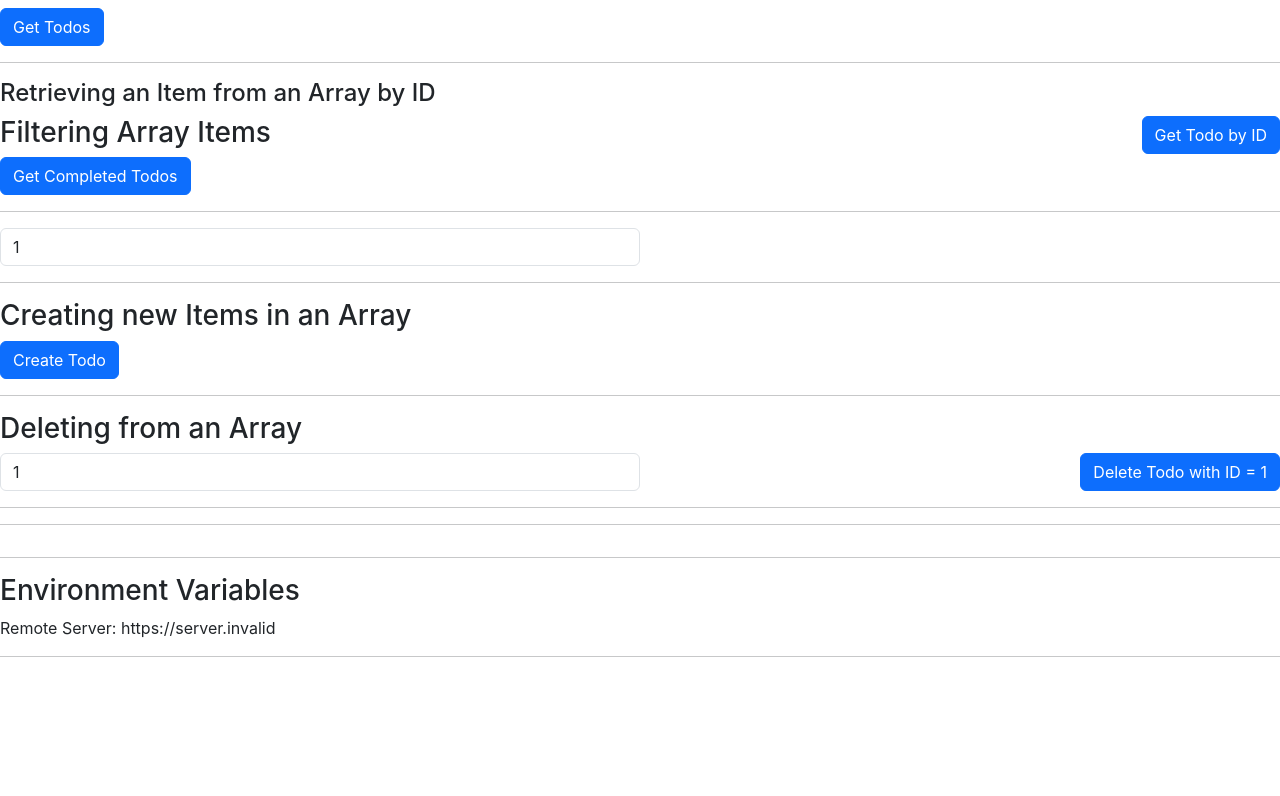
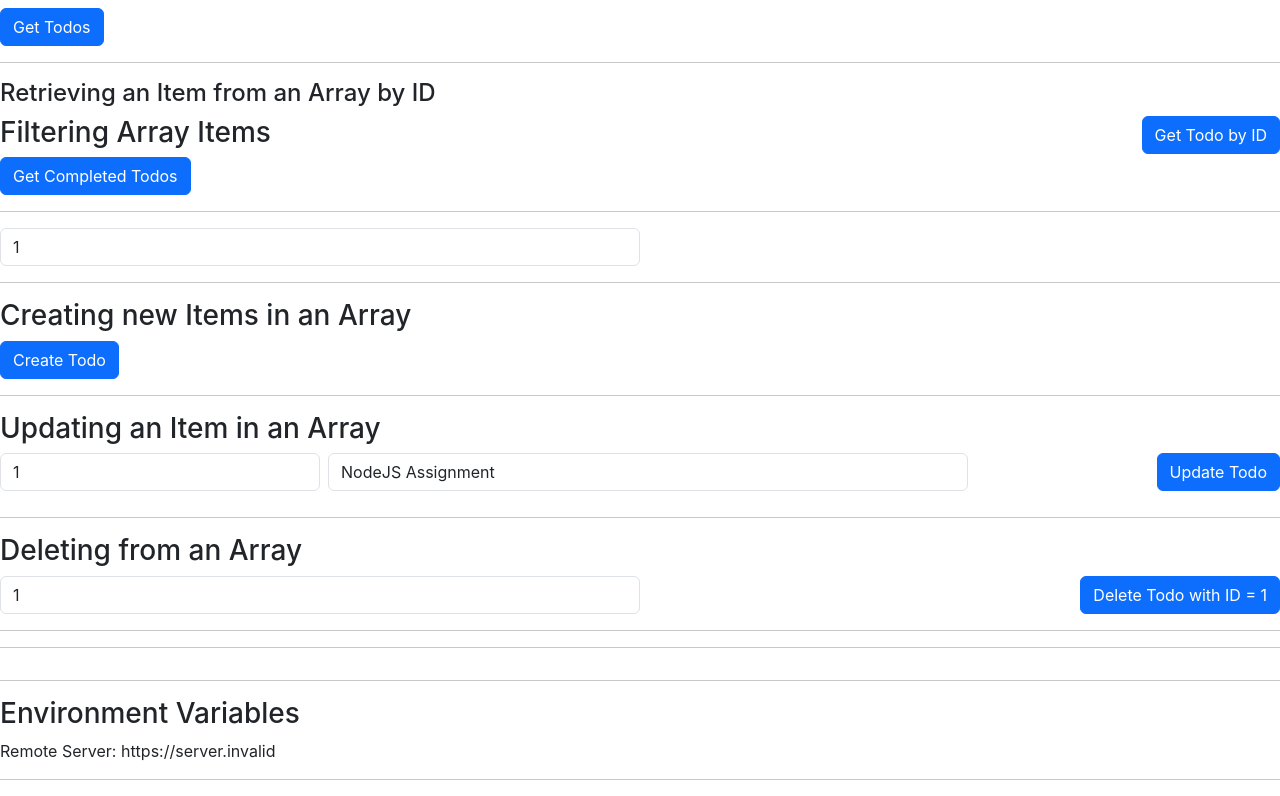
Before and after one commit to Sam-Zilli/kanbas-react-web-app, a React (Create React App) app: page /#/Labs/Lab5 in a window 1280 px wide. Shown: the part 1337-2133 px from the top of the page. Before the commit the page ends 2010 px from the top, so only its background shows below. Built offline with nearby package versions, Linux system fonts and the light colour scheme; no server answers.

Commit message:
starting 3.4.7

```diff
--- a/src/Labs/Lab5/WorkingWithArrays.tsx
+++ b/src/Labs/Lab5/WorkingWithArrays.tsx
@@ -4,7 +4,14 @@ const REMOTE_SERVER = process.env.REACT_APP_REMOTE_SERVER;
 
 export default function WorkingWithArrays() {
   const API = `${REMOTE_SERVER}/lab5/todos`;
-  const [todo, setTodo] = useState({ id: "1" });
+  const [todo, setTodo] = useState({
+    id: "1",
+    title: "NodeJS Assignment",
+    description: "Create a NodeJS server with ExpressJS",
+    due: "2021-09-09",
+    completed: false,
+  });
+
 
   return (
     <div id="wd-working-with-arrays">
@@ -50,6 +57,15 @@ export default function WorkingWithArrays() {
       </a>
       <hr />
 
+      <h3>Updating an Item in an Array</h3>
+      <a href={`${API}/${todo.id}/title/${todo.title}`} className="btn btn-primary float-end">
+        Update Todo</a>
+      <input value={todo.id} className="form-control w-25 float-start me-2"
+        onChange={(e) => setTodo({ ...todo, id: e.target.value })}/>
+      <input value={todo.title} className="form-control w-50 float-start"
+             onChange={(e) => setTodo({ ...todo, title: e.target.value }) }/>
+      <br /><br /><hr />
+
       <h3>Deleting from an Array</h3>
       <a
         id="wd-retrieve-completed-todos"
```
Also changed, not shown: 1 other file (tests, documents, lock files or other folders).
